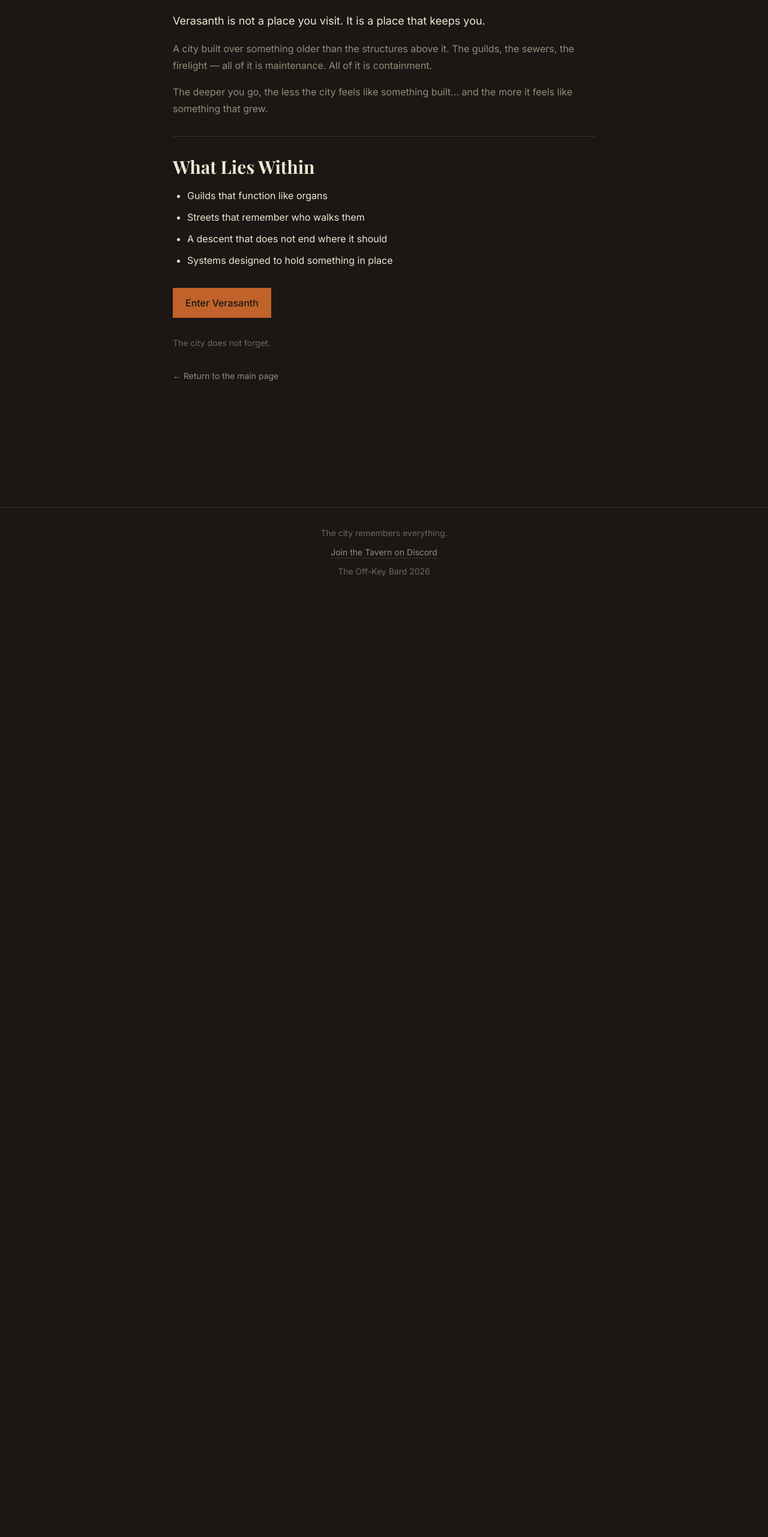
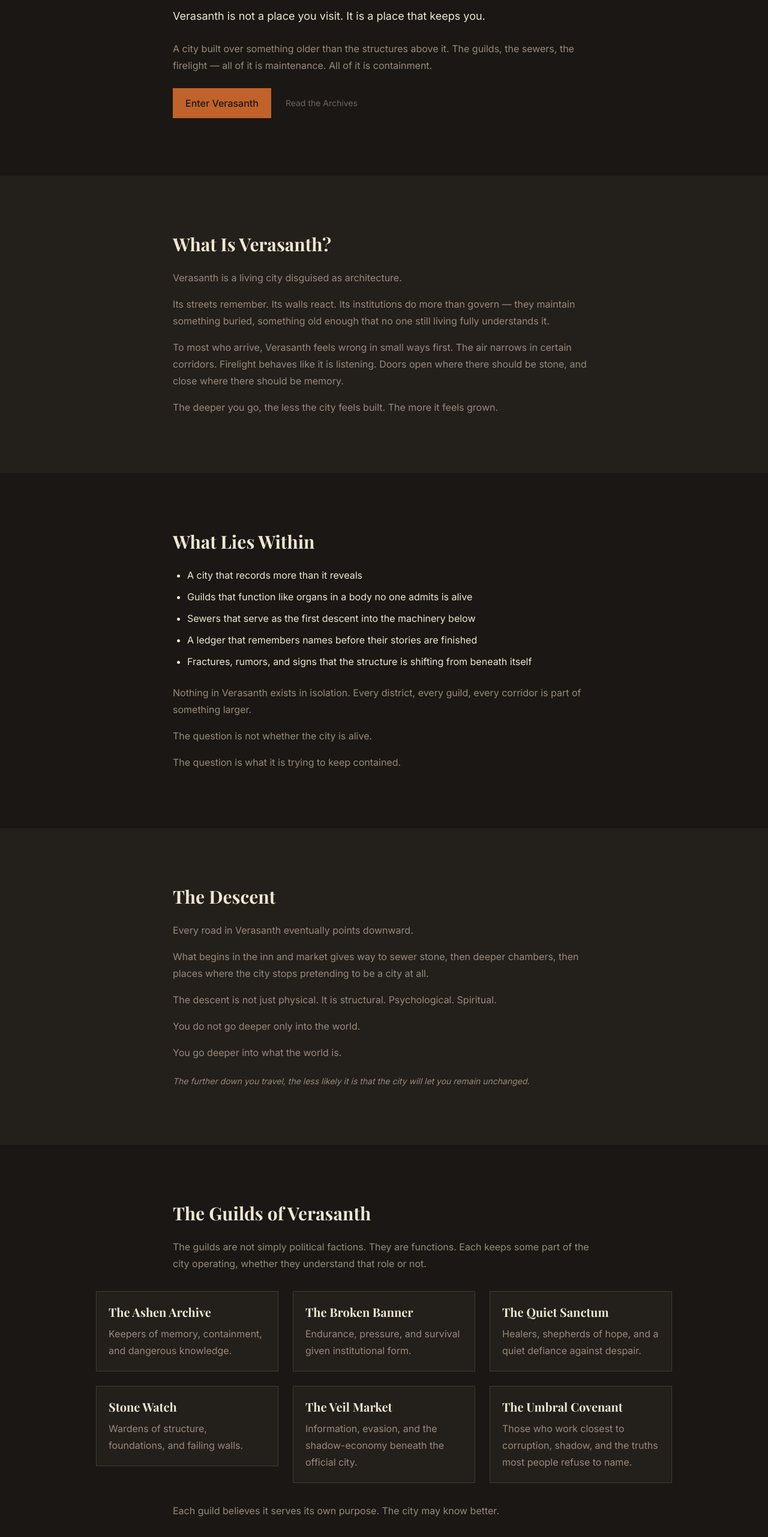
Before and after one commit to TheOff-KeyBard/theoffkeybard-web, a Next.js app: page /verasanth in a window 1280 px wide. Shown: the part 234-2797 px from the top of the page at 60% size. Before the commit the page ends 1229 px from the top, so only its background shows below. Built offline with nearby package versions, Linux system fonts and the light colour scheme; no server answers.

Commit message:
The World of Verasanth page update

```diff
--- a/app/verasanth/page.tsx
+++ b/app/verasanth/page.tsx
@@ -2,18 +2,28 @@ import type { Metadata } from "next";
 import Link from "next/link";
 import { Button } from "@/components/ui/Button";
 import { Container } from "@/components/ui/Container";
+import { SectionHeading } from "@/components/ui/SectionHeading";
 
 export const metadata: Metadata = {
   title: "The World of Verasanth",
 };
 
+function GuildPanel({ title, children }: { title: string; children: string }) {
+  return (
+    <div className="border border-okb-border bg-okb-bg-elevated p-5">
+      <h3 className="okb-h3">{title}</h3>
+      <p className="okb-body mt-2">{children}</p>
+    </div>
+  );
+}
+
 export default function VerasanthLorePage() {
   return (
+    <>
       <section className="bg-okb-bg py-16 md:py-24">
-      <Container>
-        <article className="space-y-8">
+        <Container size="text" className="space-y-6">
+          {/* TODO: expansion — map teaser, quick links to deep lore */}
           <h1 className="okb-h1">The World of Verasanth</h1>
-          <div className="space-y-4">
           <p className="okb-hero-intro">
             Verasanth is not a place you visit. It is a place that keeps you.
           </p>
@@ -22,37 +32,176 @@ export default function VerasanthLorePage() {
             guilds, the sewers, the firelight — all of it is maintenance. All of
             it is containment.
           </p>
-            <p className="okb-body">
-              The deeper you go, the less the city feels like something built…
-              and the more it feels like something that grew.
-            </p>
-          </div>
-          <hr className="border-okb-border" />
-          <div className="space-y-4">
-            <h2 className="okb-h2">What Lies Within</h2>
-            <ul className="list-disc space-y-2 pl-6 okb-body text-okb-text">
-              <li>Guilds that function like organs</li>
-              <li>Streets that remember who walks them</li>
-              <li>A descent that does not end where it should</li>
-              <li>Systems designed to hold something in place</li>
-            </ul>
-          </div>
-          <div>
+          <div className="flex flex-col gap-4 sm:flex-row sm:flex-wrap sm:items-center sm:gap-6">
             <Button variant="accent" href="/verasanth/play">
               Enter Verasanth
             </Button>
-          </div>
-          <p className="text-sm text-okb-faint">The city does not forget.</p>
-          <div>
-            <Link
-              href="/"
-              className="text-sm text-okb-muted hover:text-okb-text"
-            >
-              ← Return to the main page
+            <Link href="/tales" className="okb-meta hover:text-okb-text">
+              Read the Archives
             </Link>
           </div>
-        </article>
         </Container>
       </section>
+
+      <section className="bg-okb-bg-elevated py-16 md:py-24">
+        <Container size="text" className="space-y-6">
+          {/* TODO: expansion — illustrated primer, timeline, key terms */}
+          <SectionHeading title="What Is Verasanth?" />
+          <div className="space-y-4">
+            <p className="okb-body">
+              Verasanth is a living city disguised as architecture.
+            </p>
+            <p className="okb-body">
+              Its streets remember. Its walls react. Its institutions do more
+              than govern — they maintain something buried, something old enough
+              that no one still living fully understands it.
+            </p>
+            <p className="okb-body">
+              To most who arrive, Verasanth feels wrong in small ways first. The
+              air narrows in certain corridors. Firelight behaves like it is
+              listening. Doors open where there should be stone, and close where
+              there should be memory.
+            </p>
+            <p className="okb-body">
+              The deeper you go, the less the city feels built. The more it
+              feels grown.
+            </p>
+          </div>
+        </Container>
+      </section>
+
+      <section className="bg-okb-bg py-16 md:py-24">
+        <Container size="text" className="space-y-6">
+          {/* TODO: expansion — sewers, ledger, characters, district index */}
+          <SectionHeading title="What Lies Within" />
+          <ul className="list-disc space-y-2 pl-6 okb-body text-okb-text">
+            <li>A city that records more than it reveals</li>
+            <li>
+              Guilds that function like organs in a body no one admits is alive
+            </li>
+            <li>
+              Sewers that serve as the first descent into the machinery below
+            </li>
+            <li>
+              A ledger that remembers names before their stories are finished
+            </li>
+            <li>
+              Fractures, rumors, and signs that the structure is shifting from
+              beneath itself
+            </li>
+          </ul>
+          <div className="space-y-4">
+            <p className="okb-body">
+              Nothing in Verasanth exists in isolation. Every district, every
+              guild, every corridor is part of something larger.
+            </p>
+            <p className="okb-body">The question is not whether the city is alive.</p>
+            <p className="okb-body">
+              The question is what it is trying to keep contained.
+            </p>
+          </div>
+        </Container>
+      </section>
+
+      <section className="bg-okb-bg-elevated py-16 md:py-24">
+        <Container size="text" className="space-y-6">
+          {/* TODO: expansion — zone map, descent diagram, run hooks */}
+          <SectionHeading title="The Descent" />
+          <div className="space-y-4">
+            <p className="okb-body">
+              Every road in Verasanth eventually points downward.
+            </p>
+            <p className="okb-body">
+              What begins in the inn and market gives way to sewer stone, then
+              deeper chambers, then places where the city stops pretending to be
+              a city at all.
+            </p>
+            <p className="okb-body">
+              The descent is not just physical. It is structural. Psychological.
+              Spiritual.
+            </p>
+            <p className="okb-body">You do not go deeper only into the world.</p>
+            <p className="okb-body">You go deeper into what the world is.</p>
+          </div>
+          <p className="okb-meta italic text-okb-muted">
+            The further down you travel, the less likely it is that the city will
+            let you remain unchanged.
+          </p>
+        </Container>
+      </section>
+
+      <section className="bg-okb-bg py-16 md:py-24">
+        <Container size="text" className="space-y-6">
+          {/* TODO: expansion — guild subpages, roster teasers, faction standings */}
+          <SectionHeading title="The Guilds of Verasanth" />
+          <p className="okb-body">
+            The guilds are not simply political factions. They are functions. Each
+            keeps some part of the city operating, whether they understand that
+            role or not.
+          </p>
+        </Container>
+        <Container size="wide" className="mt-8">
+          <ul className="grid grid-cols-1 gap-6 md:grid-cols-2 lg:grid-cols-3">
+            <li>
+              <GuildPanel title="The Ashen Archive">
+                Keepers of memory, containment, and dangerous knowledge.
+              </GuildPanel>
+            </li>
+            <li>
+              <GuildPanel title="The Broken Banner">
+                Endurance, pressure, and survival given institutional form.
+              </GuildPanel>
+            </li>
+            <li>
+              <GuildPanel title="The Quiet Sanctum">
+                Healers, shepherds of hope, and a quiet defiance against despair.
+              </GuildPanel>
+            </li>
+            <li>
+              <GuildPanel title="Stone Watch">
+                Wardens of structure, foundations, and failing walls.
+              </GuildPanel>
+            </li>
+            <li>
+              <GuildPanel title="The Veil Market">
+                Information, evasion, and the shadow-economy beneath the official
+                city.
+              </GuildPanel>
+            </li>
+            <li>
+              <GuildPanel title="The Umbral Covenant">
+                Those who work closest to corruption, shadow, and the truths most
+                people refuse to name.
+              </GuildPanel>
+            </li>
+          </ul>
+        </Container>
+        <Container size="text" className="mt-8">
+          <p className="okb-body">
+            Each guild believes it serves its own purpose. The city may know
+            better.
+          </p>
+        </Container>
+      </section>
+
+      <section className="bg-okb-bg-elevated py-16 md:py-24">
+        <Container size="text" className="space-y-6">
+          {/* TODO: expansion — alternate CTAs, play requirements, lore catch-up */}
+          <SectionHeading title="Enter the City" />
+          <div className="space-y-4">
+            <p className="okb-body">Some stories are safer at a distance.</p>
+            <p className="okb-body">Verasanth is not one of them.</p>
+          </div>
+          <div className="space-y-3">
+            <Button variant="accent" href="/verasanth/play">
+              Enter Verasanth
+            </Button>
+            <p className="okb-meta italic text-okb-faint">
+              The city remembers everything.
+            </p>
+          </div>
+        </Container>
+      </section>
+    </>
   );
 }
```
Lines whose indentation alone changed are shown as unchanged.
